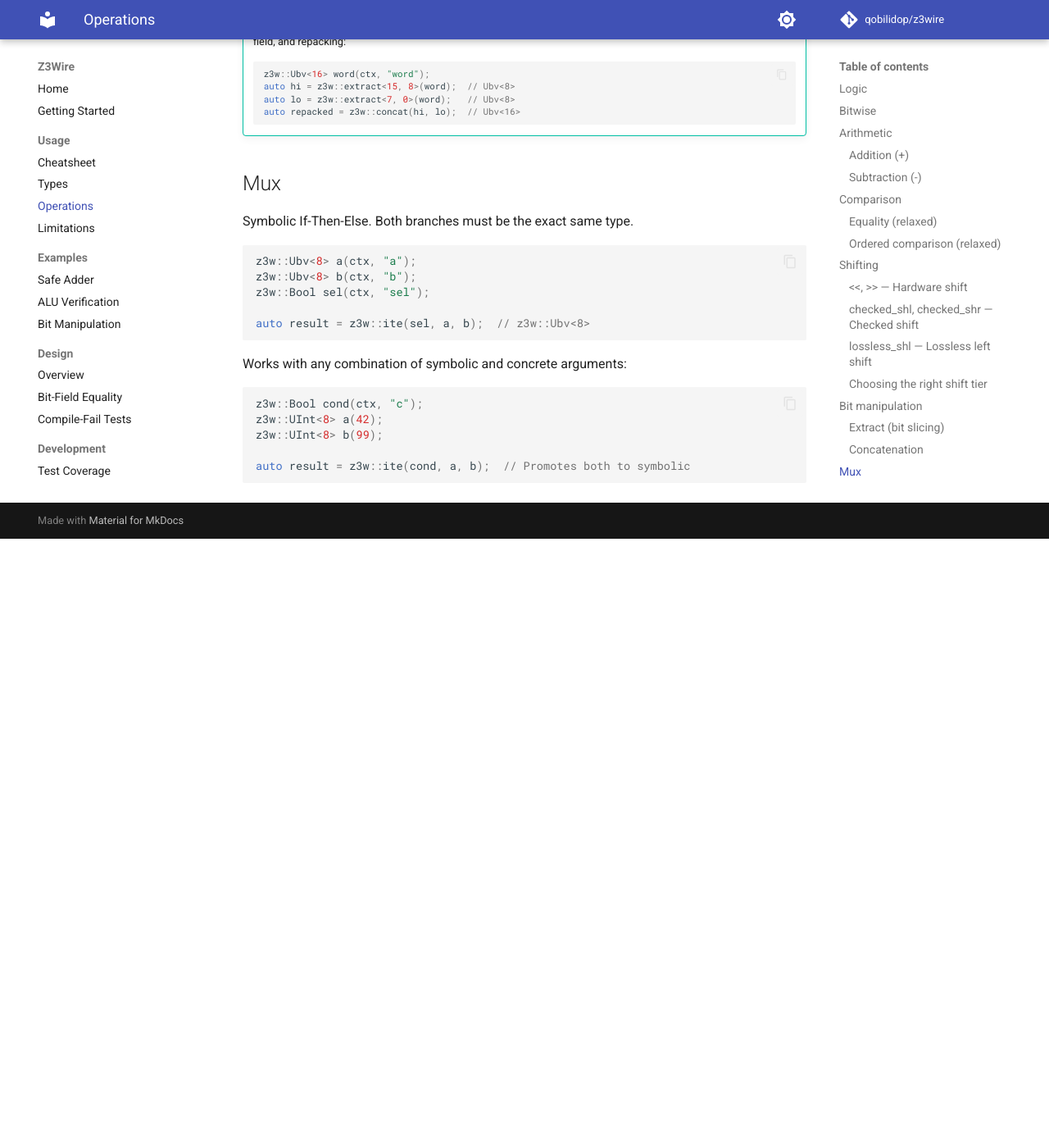
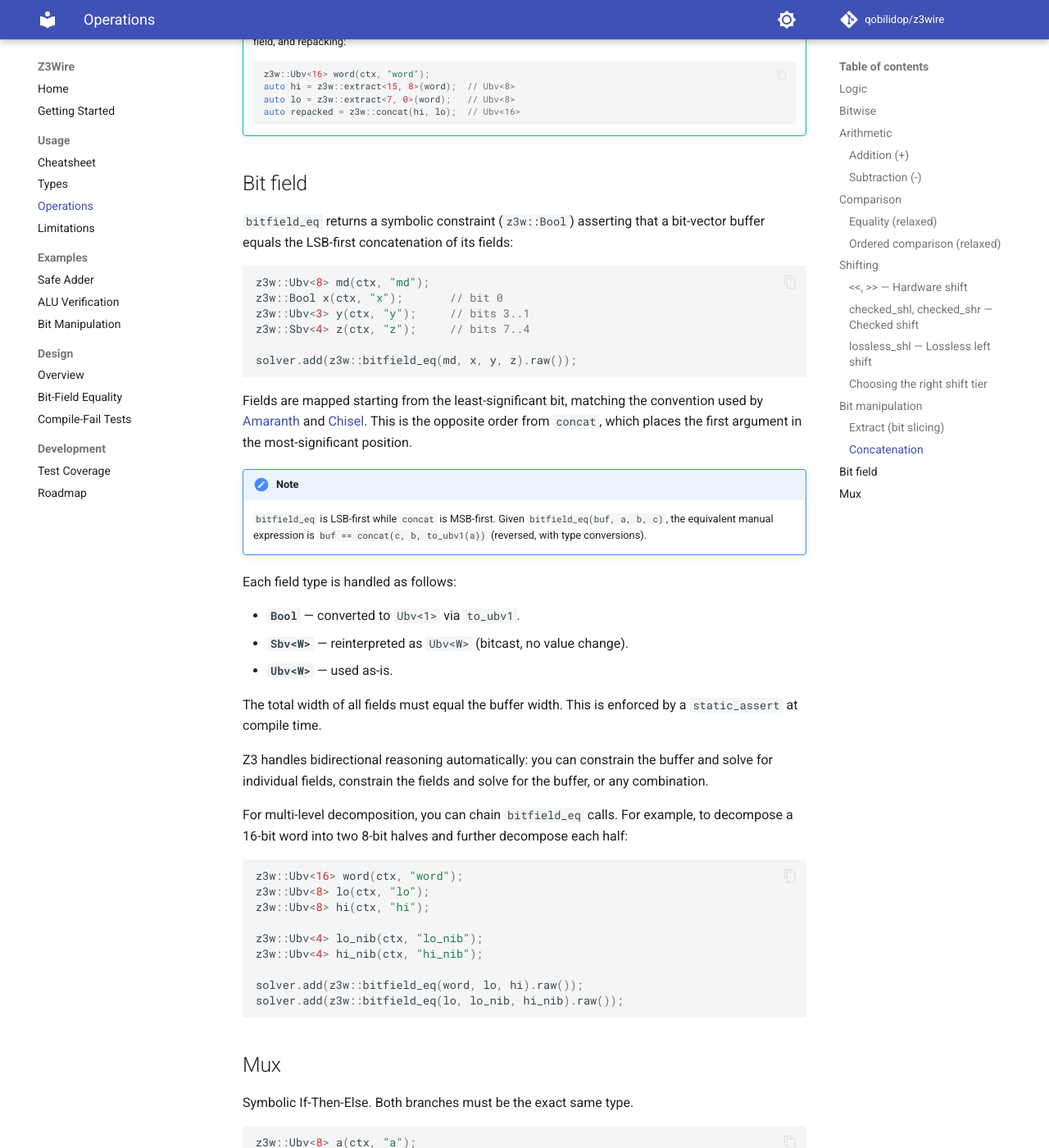
Before and after one commit to qobilidop/z3wire, an MkDocs documentation site: the page built from docs/usage/operations.md, in a window 1280 px wide and 1400 px high, scrolled down 5255 px. Shown: the whole window at 82% size. Built offline with MkDocs 1.6.1 and Material for MkDocs 9.7.7, drawn with Linux system fonts in a browser that asks for light colours; comment, search, counter and statistics services are not loaded; before the commit the page ends 5912 px from its top, so only the background shows below that.

Commit message:
Document bitfield_eq in operations guide
Co-Authored-By: Claude Opus 4.6 <noreply@anthropic.com>

````diff
--- a/docs/usage/operations.md
+++ b/docs/usage/operations.md
@@ -250,6 +250,60 @@ auto packed = z3w::concat(a, b, c);  // Ubv<16>
     auto repacked = z3w::concat(hi, lo);  // Ubv<16>
     ```
 
+## Bit field
+
+`bitfield_eq` returns a symbolic constraint (`z3w::Bool`) asserting that a
+bit-vector buffer equals the LSB-first concatenation of its fields:
+
+```cpp
+z3w::Ubv<8> md(ctx, "md");
+z3w::Bool x(ctx, "x");       // bit 0
+z3w::Ubv<3> y(ctx, "y");     // bits 3..1
+z3w::Sbv<4> z(ctx, "z");     // bits 7..4
+
+solver.add(z3w::bitfield_eq(md, x, y, z).raw());
+```
+
+Fields are mapped starting from the least-significant bit, matching the
+convention used by [Amaranth](https://amaranth-lang.org/) and
+[Chisel](https://www.chisel-lang.org/). This is the opposite order from
+`concat`, which places the first argument in the most-significant position.
+
+!!! note
+
+    `bitfield_eq` is LSB-first while `concat` is MSB-first. Given
+    `bitfield_eq(buf, a, b, c)`, the equivalent manual expression is
+    `buf == concat(c, b, to_ubv1(a))` (reversed, with type conversions).
+
+Each field type is handled as follows:
+
+- **`Bool`** — converted to `Ubv<1>` via `to_ubv1`.
+- **`Sbv<W>`** — reinterpreted as `Ubv<W>` (bitcast, no value change).
+- **`Ubv<W>`** — used as-is.
+
+The total width of all fields must equal the buffer width. This is enforced by a
+`static_assert` at compile time.
+
+Z3 handles bidirectional reasoning automatically: you can constrain the buffer
+and solve for individual fields, constrain the fields and solve for the buffer,
+or any combination.
+
+For multi-level decomposition, you can chain `bitfield_eq` calls. For example,
+to decompose a 16-bit word into two 8-bit halves and further decompose each
+half:
+
+```cpp
+z3w::Ubv<16> word(ctx, "word");
+z3w::Ubv<8> lo(ctx, "lo");
+z3w::Ubv<8> hi(ctx, "hi");
+
+z3w::Ubv<4> lo_nib(ctx, "lo_nib");
+z3w::Ubv<4> hi_nib(ctx, "hi_nib");
+
+solver.add(z3w::bitfield_eq(word, lo, hi).raw());
+solver.add(z3w::bitfield_eq(lo, lo_nib, hi_nib).raw());
+```
+
 ## Mux
 
 Symbolic If-Then-Else. Both branches must be the exact same type.
````
